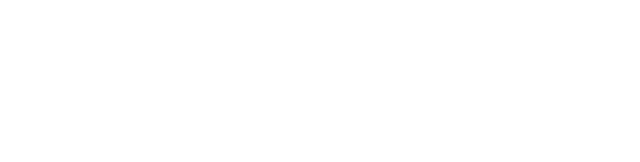
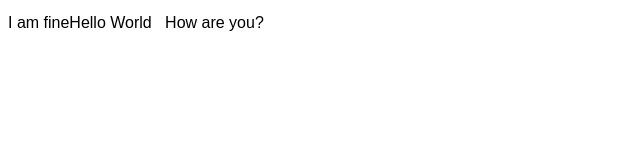
Before and after one commit to DrozsdikAdam/TextEditor, a website built with Vite: page index.html in a window 1280 px wide. Shown: the whole page, without its empty margins (0-640 px from the left). Built offline with nearby package versions, Linux system fonts and the light colour scheme.

Commit message:
adding basic writing staticly for now

```diff
--- a/index.html
+++ b/index.html
@@ -10,7 +10,7 @@
 
 <body>
   <div id="app">
-    <canvas>
+    <canvas id="canvas">
 
     </canvas>
   </div>
--- a/src/entities/piece.ts
+++ b/src/entities/piece.ts
@@ -1,4 +1,4 @@
-import { Source } from "../enums/Source";
+import { Source } from "../enums/source";
 
 export class Piece {
     Length: number;
--- a/src/entities/pieceTable.ts
+++ b/src/entities/pieceTable.ts
@@ -1,5 +1,5 @@
-import { Source } from "../enums/Source";
-import type { Position } from "../types/Position";
+import { Source } from "../enums/source";
+import type { Position } from "../types/position";
 import { Piece } from "./piece";
 
 interface FindPieceResult {
--- a/src/main.ts
+++ b/src/main.ts
@@ -0,0 +1,11 @@
+import { PieceTable } from "./entities/pieceTable";
+
+const pieceTable: PieceTable = new PieceTable("Hello World\n How are you?");
+
+var canvas = document.getElementById("canvas") as HTMLCanvasElement;
+var ctx = canvas.getContext("2d") as CanvasRenderingContext2D;
+
+pieceTable.insert({ content: "I am fine", at: { line: 0, column: 0 } })
+
+ctx.font = "16px Arial";
+ctx.fillText(pieceTable.read().join("\n"), 0, 20);
```
